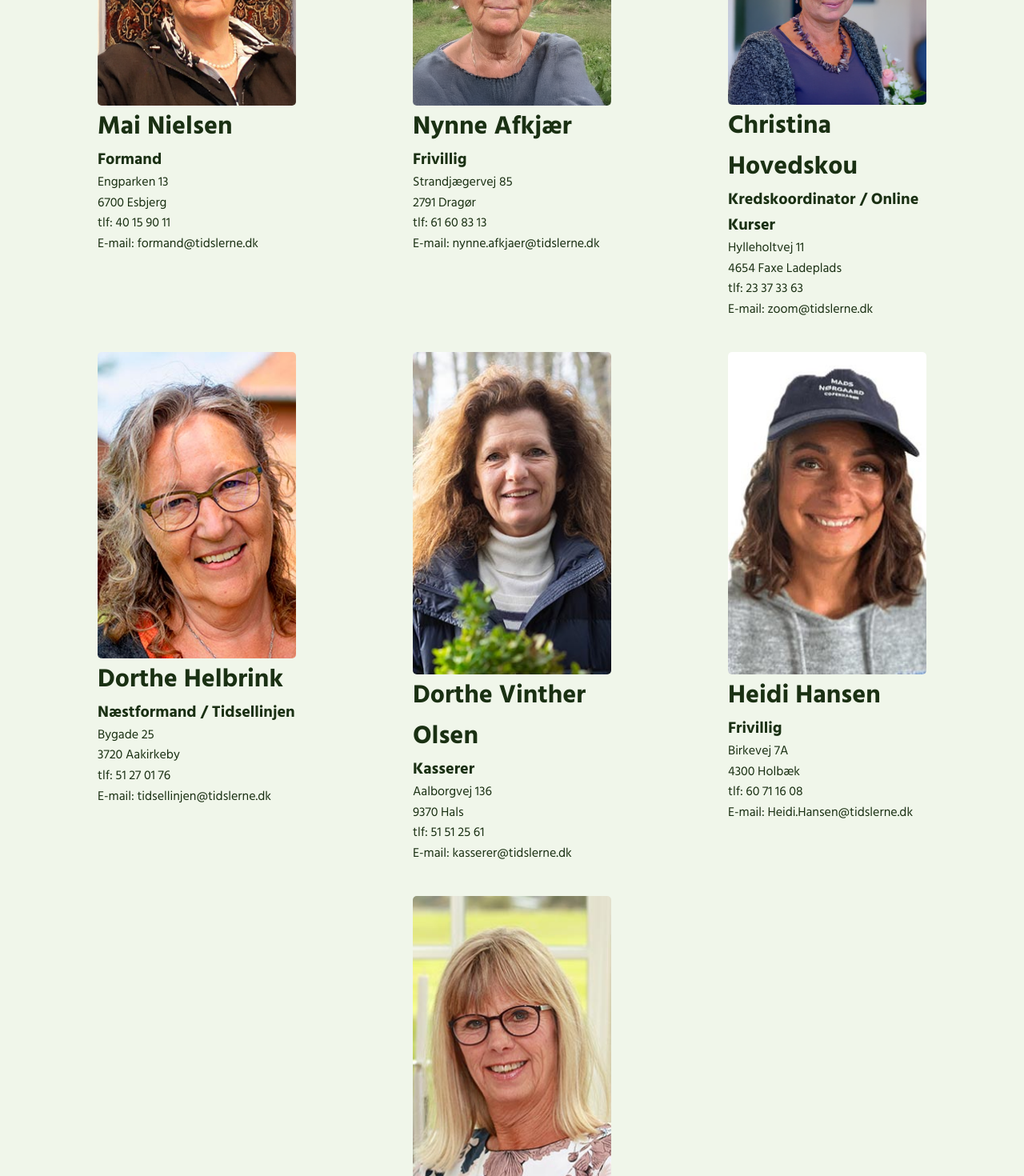
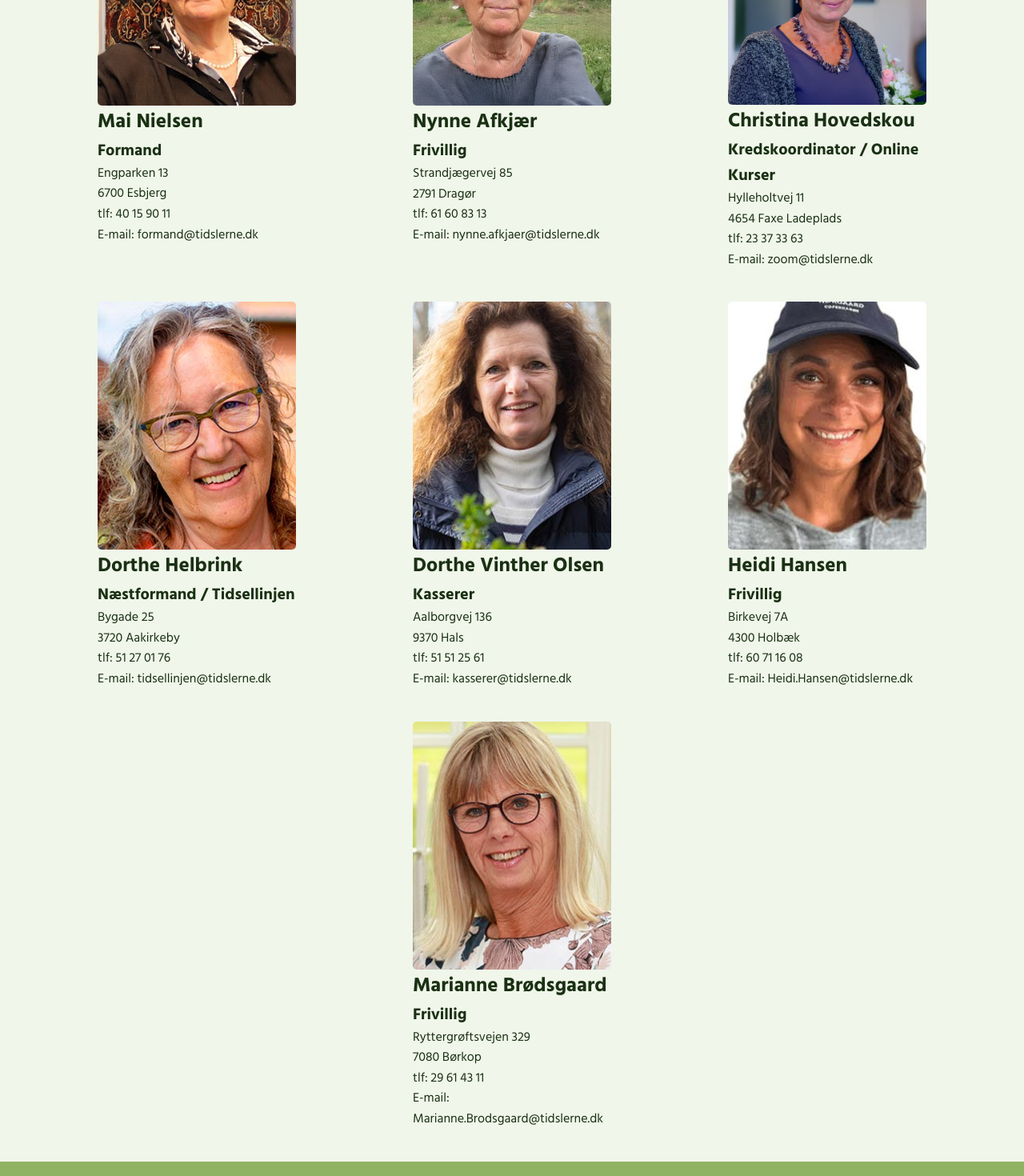
Before and after one commit to LunaDamm/tidslerne-frfr, a Vue app: page /om-os in a window 1280 px wide. Shown: the part 620-2090 px from the top of the page at 80% size. Built offline with nearby package versions, Linux system fonts and the light colour scheme.

Commit message:
Hvem er vi Fix

```diff
--- a/src/views/OmOsView.vue
+++ b/src/views/OmOsView.vue
@@ -21,7 +21,7 @@
   <!-- Person 1 -->
   <div class="w-[15.5rem] text-left mx-auto">
     <img src="/images/Mai-Nielsen3.png" alt="Mai Nielsen" class="w-full h-auto rounded-[5px]"/>
-    <p class="mt-2 text-dark-green font-bold text-[32px]">Mai Nielsen</p>
+    <p class="mt-2 text-dark-green font-bold text-[25px]">Mai Nielsen</p>
     <p class="text-dark-green font-bold text-[20px]">Formand</p>
     <p class="text-dark-green text-[16px] font-main">Engparken 13</p>
     <p class="text-dark-green text-[16px] font-main">6700 Esbjerg</p>
@@ -32,7 +32,7 @@
   <!-- Person 2 -->
   <div class="w-[15.5rem] text-left mx-auto">
     <img src="/images/nynne_afkjaer.png" alt="Nynne Afkjær" class="w-full h-auto rounded-[5px]"/>
-    <p class="mt-2 text-dark-green font-bold text-[32px]">Nynne Afkjær</p>
+    <p class="mt-2 text-dark-green font-bold text-[25px]">Nynne Afkjær</p>
     <p class="text-dark-green font-bold text-[20px]">Frivillig</p>
     <p class="text-dark-green text-[16px] font-main">Strandjægervej 85</p>
     <p class="text-dark-green text-[16px] font-main">2791 Dragør</p>
@@ -43,7 +43,7 @@
   <!-- Person 3 -->
   <div class="w-[15.5rem] text-left mx-auto">
     <img src="/images/hovedskou.png" alt="Christina Hovedskou" class="w-full h-auto rounded-[5px]"/>
-    <p class="mt-2 text-dark-green font-bold text-[32px]">Christina Hovedskou</p>
+    <p class="mt-2 text-dark-green font-bold text-[25px]">Christina Hovedskou</p>
     <p class="text-dark-green font-bold text-[20px]">Kredskoordinator / Online Kurser</p>
     <p class="text-dark-green text-[16px] font-main">Hylleholtvej 11</p>
     <p class="text-dark-green text-[16px] font-main">4654 Faxe Ladeplads</p>
@@ -57,8 +57,8 @@
 <div class="flex flex-col md:flex-row justify-evenly items-start gap-y-10 gap-x-6">
   <!-- Person 4 -->
   <div class="w-[15.5rem] text-left mx-auto">
-    <img src="/images/dorthehelbrink.jpg" alt="Dorthe Helbrink" class="w-full h-auto rounded-[5px]"/>
-    <p class="mt-2 text-dark-green font-bold text-[32px]">Dorthe Helbrink</p>
+    <img src="/images/dorthehelbrink.jpg" alt="Dorthe Helbrink" class="w-[248px] h-[310px] object-cover rounded-[5px]"/>
+    <p class="mt-2 text-dark-green font-bold text-[25px]">Dorthe Helbrink</p>
     <p class="text-dark-green font-bold text-[20px]">Næstformand / Tidsellinjen</p>
     <p class="text-dark-green text-[16px] font-main">Bygade 25</p>
     <p class="text-dark-green text-[16px] font-main">3720 Aakirkeby</p>
@@ -68,8 +68,8 @@
 
   <!-- Person 5 -->
   <div class="w-[15.5rem] text-left mx-auto">
-    <img src="/images/dorthe_olsen.jpg" alt="Dorthe Vinther Olsen" class="w-full h-auto rounded-[5px]"/>
-    <p class="mt-2 text-dark-green font-bold text-[32px]">Dorthe Vinther Olsen</p>
+    <img src="/images/dorthe_olsen.jpg" alt="Dorthe Vinther Olsen" class="w-[248px] h-[310px] object-cover rounded-[5px]"/>
+    <p class="mt-2 text-dark-green font-bold text-[25px]">Dorthe Vinther Olsen</p>
     <p class="text-dark-green font-bold text-[20px]">Kasserer</p>
     <p class="text-dark-green text-[16px] font-main">Aalborgvej 136</p>
     <p class="text-dark-green text-[16px] font-main">9370 Hals</p>
@@ -79,8 +79,8 @@
 
   <!-- Person 6 -->
   <div class="w-[15.5rem] text-left mx-auto">
-    <img src="/images/Heidi-Hansen.jpg" alt="Heidi Hansen" class="w-full h-auto rounded-[5px]"/>
-    <p class="mt-2 text-dark-green font-bold text-[32px]">Heidi Hansen</p>
+    <img src="/images/Heidi-Hansen.jpg" alt="Heidi Hansen" class="w-[248px] h-[310px] object-cover rounded-[5px]"/>
+    <p class="mt-2 text-dark-green font-bold text-[25px]">Heidi Hansen</p>
     <p class="text-dark-green font-bold text-[20px]">Frivillig</p>
     <p class="text-dark-green text-[16px] font-main">Birkevej 7A</p>
     <p class="text-dark-green text-[16px] font-main">4300 Holbæk</p>
@@ -94,8 +94,8 @@
 <div class="flex flex-col md:flex-row justify-center items-start gap-y-10 gap-x-6">
   <!-- Person 7 -->
   <div class="w-[15.5rem] text-left mx-auto">
-    <img src="/images/Marianne-Brodsgaard.jpg" alt="Marianne Brødsgaard" class="w-full h-auto rounded-[5px]"/>
-    <p class="mt-2 text-dark-green font-bold text-[32px]">Marianne Brødsgaard</p>
+    <img src="/images/Marianne-Brodsgaard.jpg" alt="Marianne Brødsgaard" class="w-[248px] h-[310px] object-cover rounded-[5px]"/>
+    <p class="mt-2 text-dark-green font-bold text-[25px]">Marianne Brødsgaard</p>
     <p class="text-dark-green font-bold text-[20px]">Frivillig</p>
     <p class="text-dark-green text-[16px] font-main">Ryttergrøftsvejen 329</p>
     <p class="text-dark-green text-[16px] font-main">7080 Børkop</p>
```
